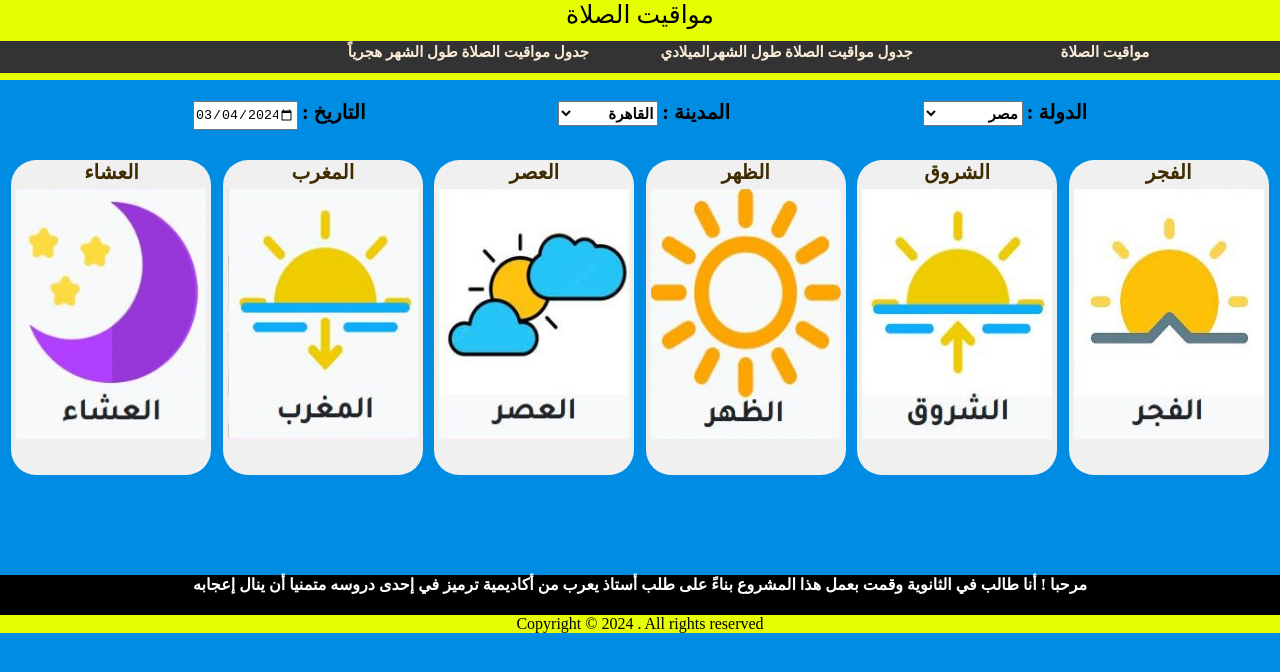
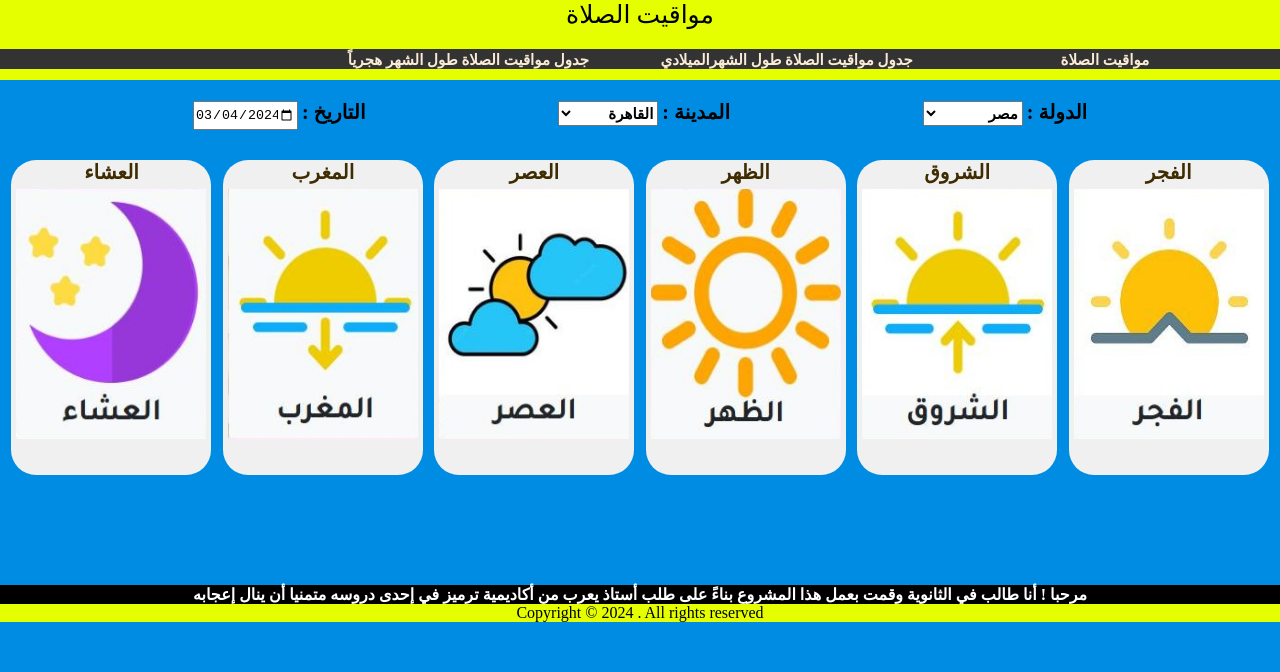
Before and after one commit to Awadyking/Azan, a website: page index.html in a window 1280 px wide. Drawn offline with nearby package versions, Linux system fonts and the light colour scheme; no server answers.

Commit message:
Some Editings

```diff
--- a/Script.js
+++ b/Script.js
@@ -1,4 +1,5 @@
 //بسم الله الرحمن الرحيم
+
 let Datenow = new Date();
 let DateValue;
 let YearNow = Datenow.getFullYear();
--- a/Style.css
+++ b/Style.css
@@ -17,10 +17,11 @@ header{
 nav{
     background-color: #333333;
     direction: rtl;
-    height: 4vh;
+    height: max-content;
     display: flex;
     padding-right: 15px;
-    margin-top: 1.5vh;
+    margin-top: 2.5vh;
+    flex-wrap: wrap;
 }
 
 .Nav-B{
@@ -79,6 +80,7 @@ flex-wrap: wrap;
     height: 315px;
     background-color: #f0f0f0;
     border-radius: 25px;
+    margin-bottom: 10px;
 }
 
 .Card:hover{
@@ -143,7 +145,7 @@ flex-wrap: wrap;
 }
 
 .About div{
-    height: 40px;
+    height: fit-content;
     background-color: #000000;
     color: #fff;
     font-size: 16px;
--- a/index.html
+++ b/index.html
@@ -5,7 +5,7 @@
     <meta name="viewport" content="width=device-width, initial-scale=1.0" />
     <title>مواقيت الصلاة</title>
     <link href="./Style.css" rel="stylesheet" />
-    <script src="https://unpkg.com/axios/dist/axios.min.js"></script>
+    <script src="node_modules/axios/dist/axios.js"></script>
   </head>
   <body>
     <header>
```
Also changed, not shown: package.json (added, +14 -0 lines), 1 other file.
